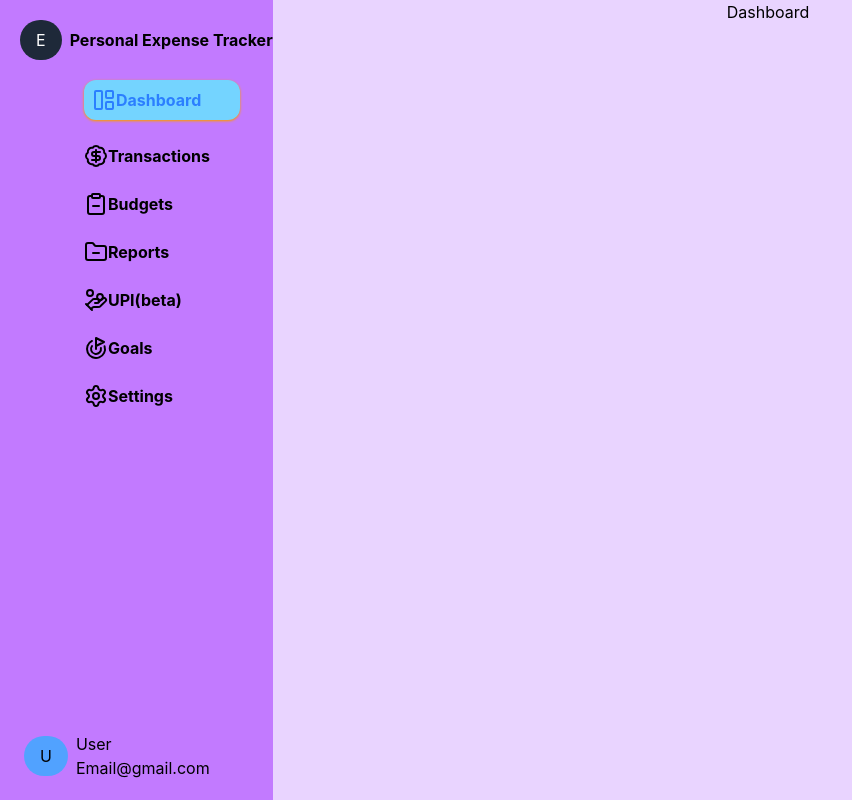
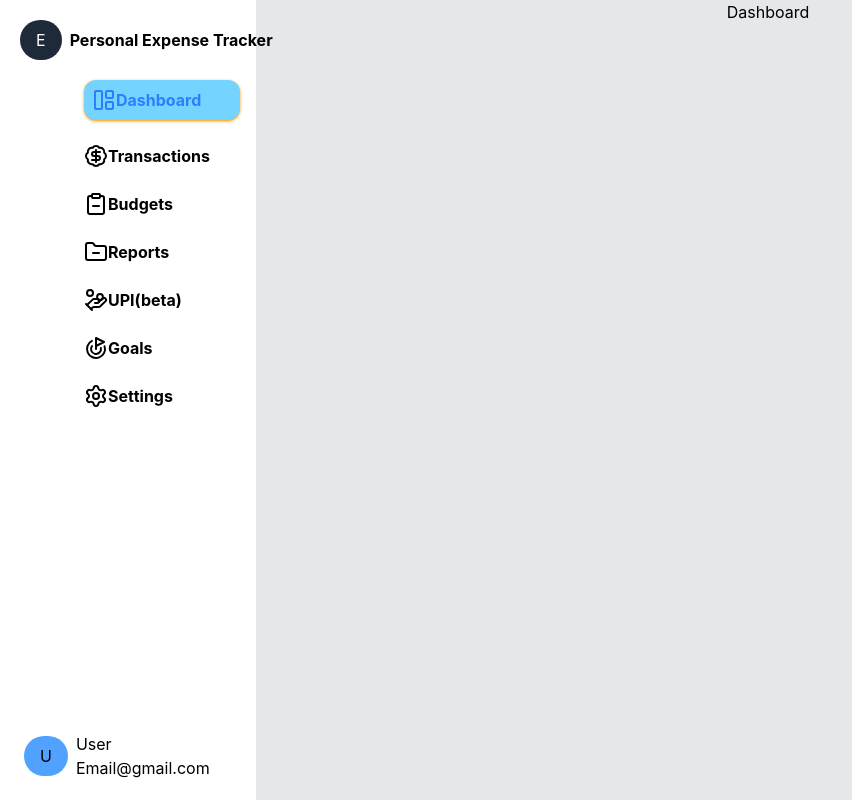
Before and after one commit to Devvvkun/Expense-Tracker-Application, a React (Vite) app: page / in a window 1280 px wide. Shown: the whole page, without its empty margins (0-852 px from the left). Built offline with nearby package versions, Linux system fonts and the light colour scheme.

Commit message:
Initiated white theme as default

```diff
--- a/src/Body.jsx
+++ b/src/Body.jsx
@@ -8,7 +8,7 @@ const Body = () => {
        <aside className='w-[21%]'>
         <Navbar />
         </aside>
-        <main className='w-[84%] h-screen bg-purple-200'>
+        <main className='w-[84%] h-screen bg-gray-200'>
         <Outlet />
         </main>
     </div>
--- a/src/Components/Navbar.jsx
+++ b/src/Components/Navbar.jsx
@@ -8,7 +8,7 @@ const Navbar = () => {
    )}
   return (
     <>
-    <div className="Navbar bg-purple-400  h-screen absolute left-0 min-w-[20%]">
+    <div className="Navbar white  h-screen absolute left-0 min-w-[20%]">
         <div className="logoBox flex pt-5">
             <div className="logo rounded-full py-2 px-4 ml-5 bg-gray-800 text-white">E</div>
             <h3 className="pt-2 ml-2 font-bold">Personal Expense Tracker</h3>
```
